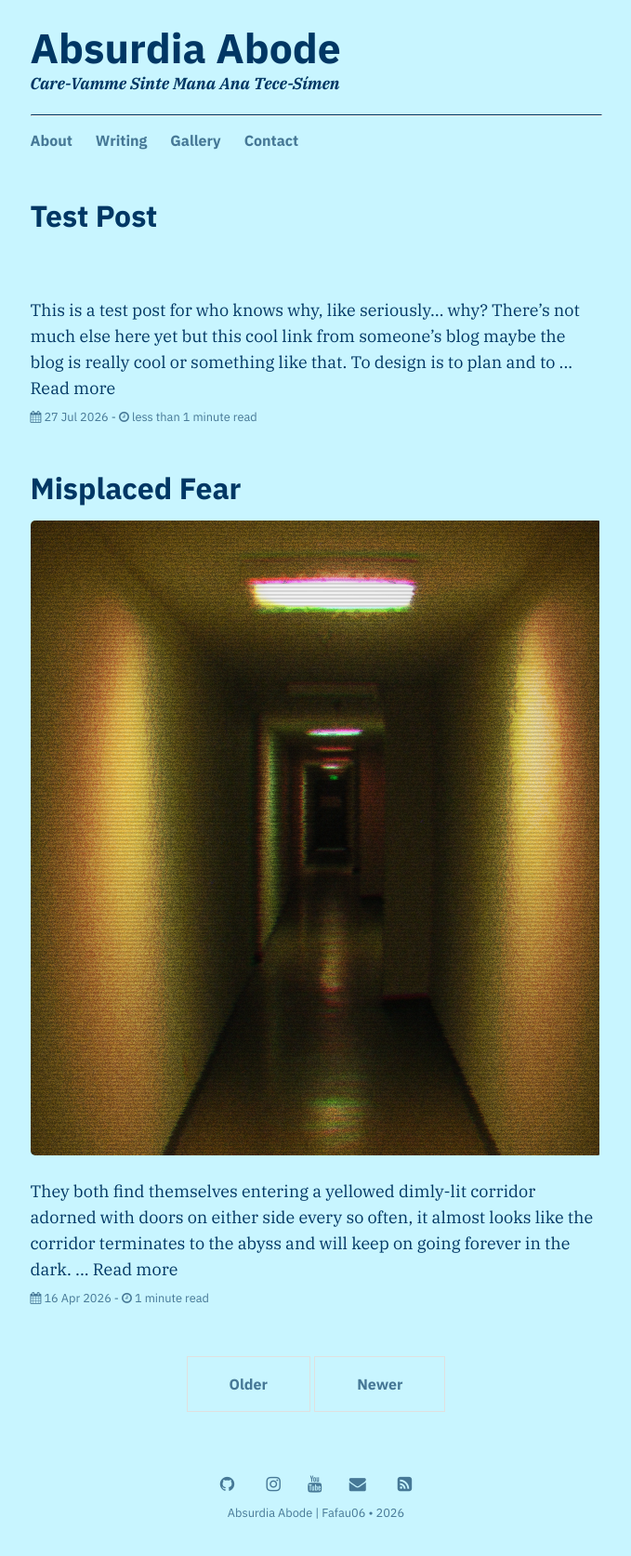
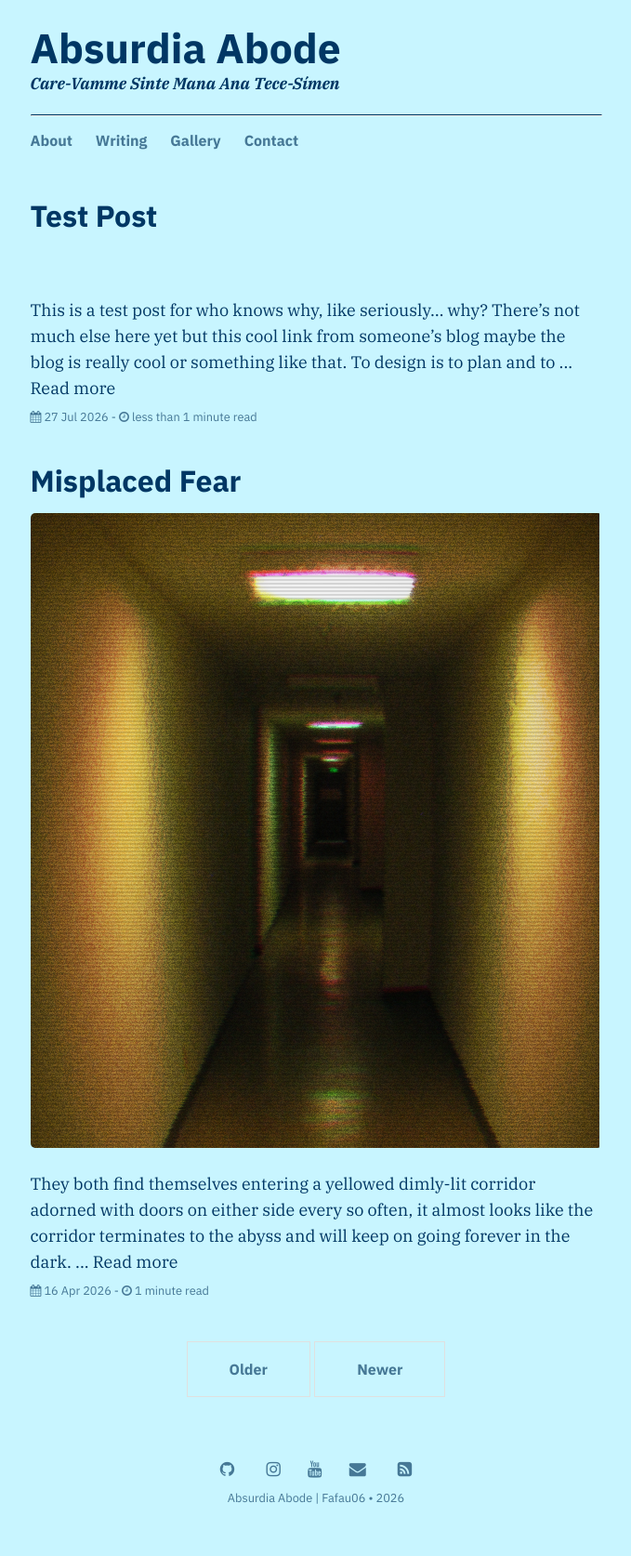
Before and after one commit to Fafau06/fafau06.github.io, a Jekyll site: the page built from index.html, in a window 1280 px wide. Shown: the whole page at 93% size, without its empty margins (300-979 px from the left). Built offline with Jekyll 4.4.1, drawn with Linux system fonts in a browser that asks for light colours; some web fonts are replaced; the list of posts is cut into pages by our own code.

Commit message:
Update _home.scss

```diff
--- a/_sass/_home.scss
+++ b/_sass/_home.scss
@@ -4,7 +4,7 @@
 
 .posts-container
 {
-  margin-bottom: 3rem;
+  margin-bottom: 2.5rem;
   padding: 0px;
   list-style: none;
 }
```
